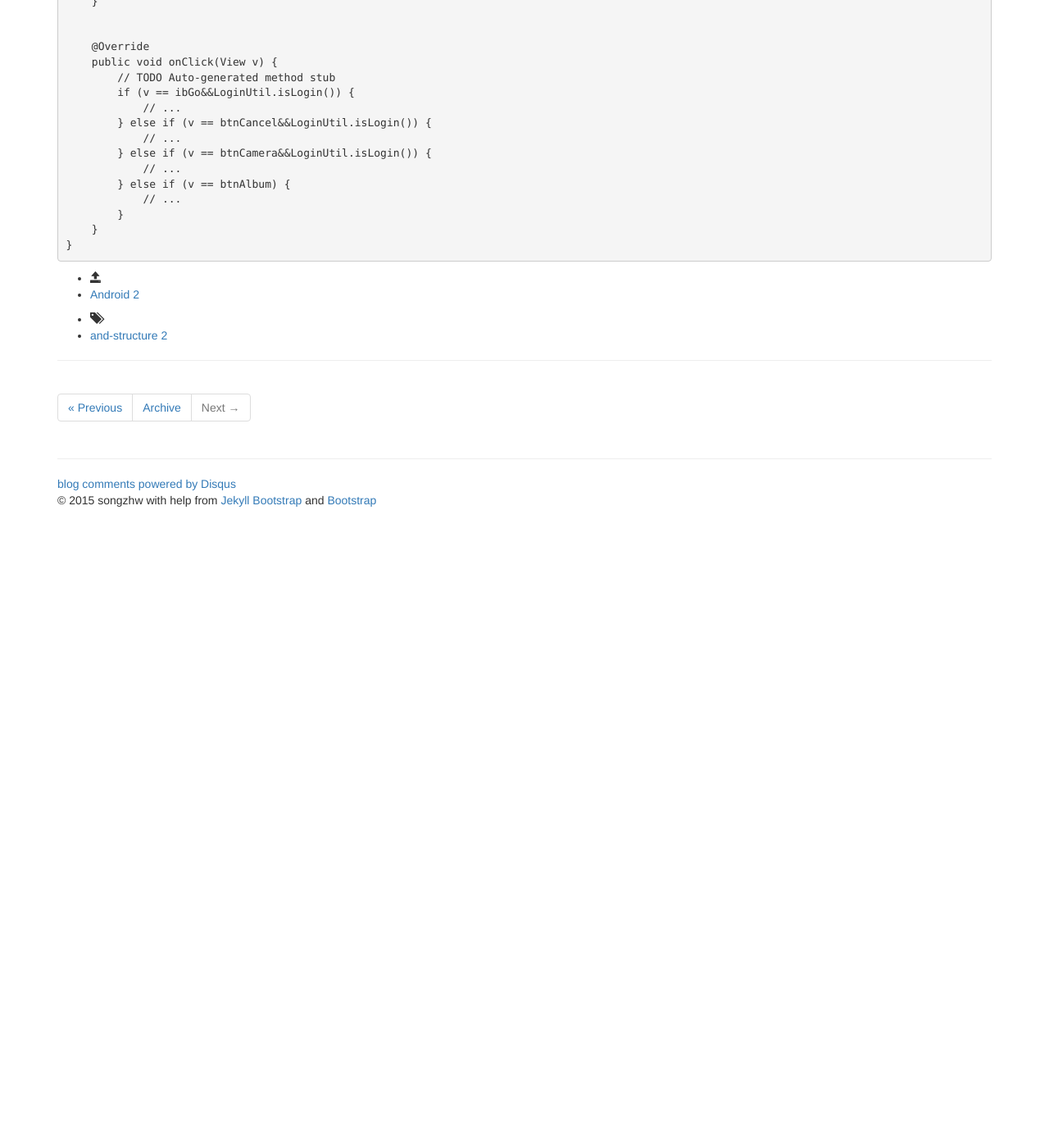
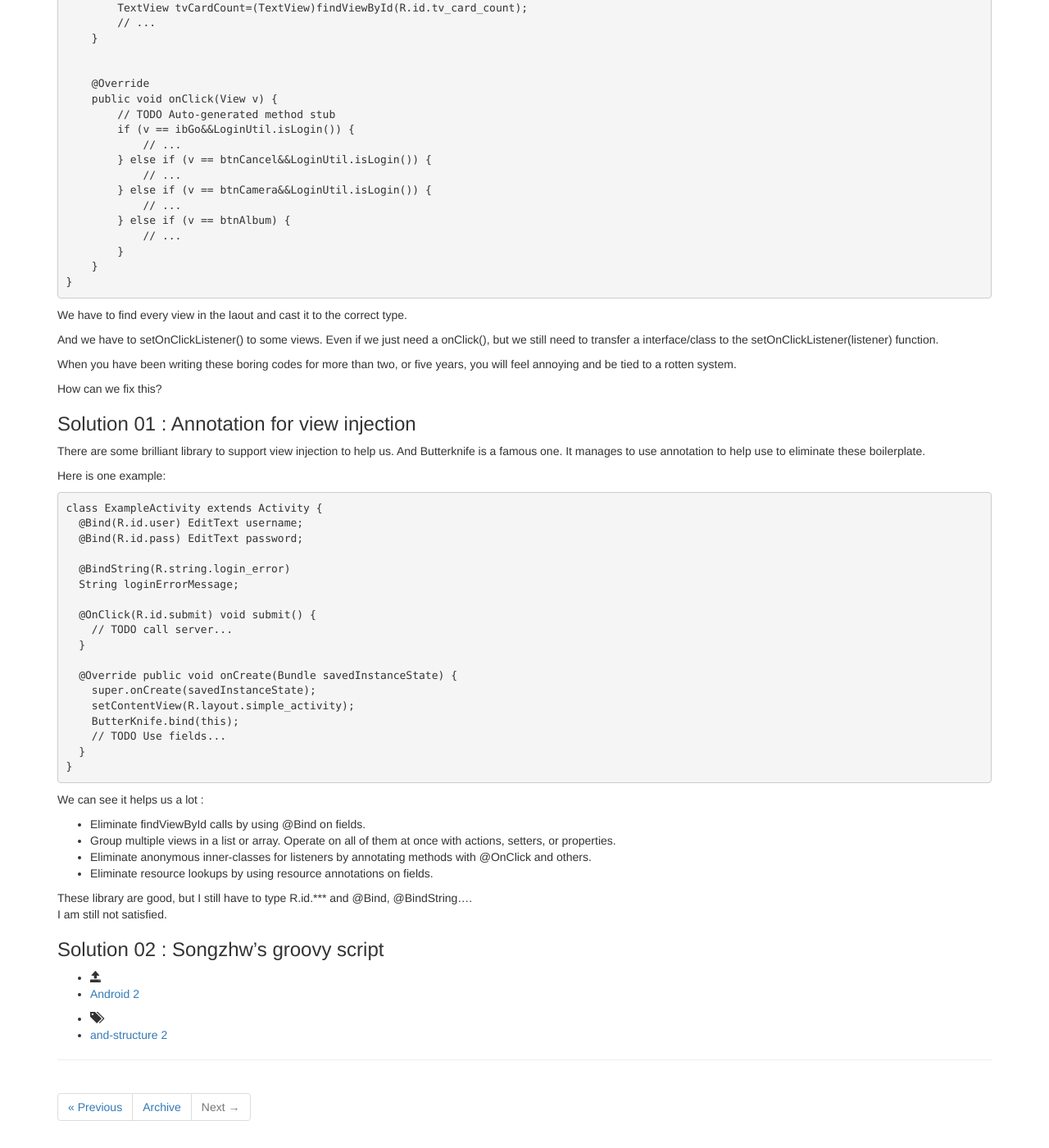
Before and after one commit to songzhw/songzhw.github.io, a Jekyll site: the page built from _posts/2015-11-12-clean-app-(2).md, in a window 1280 px wide and 1400 px high, scrolled down 858 px. Shown: the whole window at 82% size. Built offline with Jekyll 4.4.1, drawn with Linux system fonts in a browser that asks for light colours; nearby versions of some CDN libraries; library files that are not in the unit come from our copies; comment, search, counter and statistics services are not loaded; before the commit the page ends 1488 px from its top, so only the background shows below that; some of the changed text lies outside the part shown.

Commit message:
still write my second blog

```diff
--- a/_posts/2015-11-12-clean-app-(2).md
+++ b/_posts/2015-11-12-clean-app-(2).md
@@ -5,7 +5,7 @@ tagline: "and-struture"
 tags : [and-structure]
 ---
 
-##
+
 
 ## The Difficulties in the Android app
 - the annoying boilerplate code, such as findViewById(), setOnClickListener() ...
@@ -29,7 +30,8 @@ public class HomeActivity extends RootActivity implements OnClickListener{
 	private Button btnAlbum;
 	private Button btnBack;
 
-	protected void onCreate(Bundle savedInstanceState) {
+    @Override
+    protected void onCreate(Bundle savedInstanceState) {
         super.onCreate(savedInstanceState);
         this.requestWindowFeature(Window.FEATURE_NO_TITLE);
         setContentView(R.layout.activity_home);
@@ -57,9 +59,56 @@ public class HomeActivity extends RootActivity implements OnClickListener{
 }
 {% endhighlight %}
 
+We have to find every view in the laout and cast it to the correct type.
 
+And we have to setOnClickListener() to some views.
+Even if we just need a onClick(), but we still need to transfer a interface/class to the setOnClickListener(listener) function.
 
+When you have been writing these boring codes for more than two, or five years, you will feel annoying and be tied to a rotten system.
 
+How can we fix this?
+
+### Solution 01 : Annotation for view injection
+
+There are some brilliant library to support view injection to help us.
+And Butterknife is a famous one. It manages to use annotation to help use to eliminate these boilerplate.
+
+Here is one example:
+
+{% highlight java %}
+
+class ExampleActivity extends Activity {
+  @Bind(R.id.user) EditText username;
+  @Bind(R.id.pass) EditText password;
+
+  @BindString(R.string.login_error)
+  String loginErrorMessage;
+
+  @OnClick(R.id.submit) void submit() {
+    // TODO call server...
+  }
+
+  @Override public void onCreate(Bundle savedInstanceState) {
+    super.onCreate(savedInstanceState);
+    setContentView(R.layout.simple_activity);
+    ButterKnife.bind(this);
+    // TODO Use fields...
+  }
+}
+
+{% endhighlight %}
+
+We can see it helps us a lot :
+
+- Eliminate findViewById calls by using @Bind on fields.
+- Group multiple views in a list or array. Operate on all of them at once with actions, setters, or properties.
+- Eliminate anonymous inner-classes for listeners by annotating methods with @OnClick and others.
+- Eliminate resource lookups by using resource annotations on fields.
+
+These library are good, but I still have to type R.id.*** and @Bind, @BindString....<br/>
+I am still not satisfied.
+
+### Solution 02 : Songzhw's groovy script
 
 
 
```
Also changed, not shown: other parts of _posts/2015-11-12-clean-app-(2).md (+1 -0 lines).
